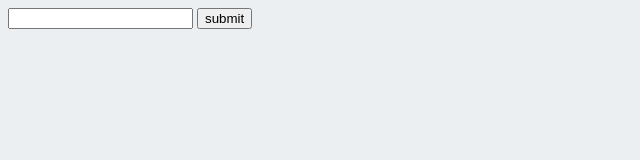
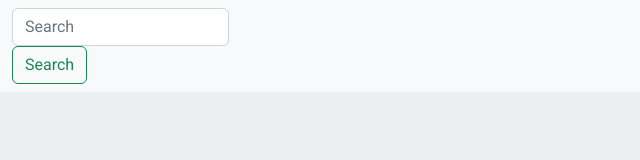
Before and after one commit to Zapihra/IntroWebProgrammingWeek4, a website built with Parcel: page index.html in a window 1280 px wide. Shown: the whole page, without its empty margins (0-640 px from the left). Built offline with nearby package versions, Linux system fonts and the light colour scheme.

Commit message:
added navbar

```diff
--- a/index.html
+++ b/index.html
@@ -8,13 +8,24 @@
 	<link rel="preconnect" href="https://fonts.googleapis.com">
 	<link rel="preconnect" href="https://fonts.gstatic.com" crossorigin>
 	<link href="https://fonts.googleapis.com/css2?family=Roboto&display=swap" rel="stylesheet">
+
+	<link href="https://cdn.jsdelivr.net/npm/bootstrap@5.2.3/dist/css/bootstrap.min.css" rel="stylesheet" integrity="sha384-rbsA2VBKQhggwzxH7pPCaAqO46MgnOM80zW1RWuH61DGLwZJEdK2Kadq2F9CUG65" crossorigin="anonymous">
+	<script src="https://cdn.jsdelivr.net/npm/bootstrap@5.2.3/dist/js/bootstrap.bundle.min.js" integrity="sha384-kenU1KFdBIe4zVF0s0G1M5b4hcpxyD9F7jL+jjXkk+Q2h455rYXK/7HAuoJl+0I4" crossorigin="anonymous"></script>
+
 </head>
 
 <body id="body">
-	<form>
-		<input type="text" id="input-show">
-		<button type="button" id="submit-data">submit</button>
-	</form>
+
+	<nav class="navbar bg-light">
+		<div class="container-fluid">
+			<form>
+				<input id="input-show" class="form-control me-2" type="text" placeholder="Search" aria-label="Search">
+      			<button id="submit-data" class="btn btn-outline-success" type="button">Search</button>
+			</form>
+		</div>
+	</nav>
+
+
 
 </body>
 
```
Also changed, not shown: dist/index.html.
